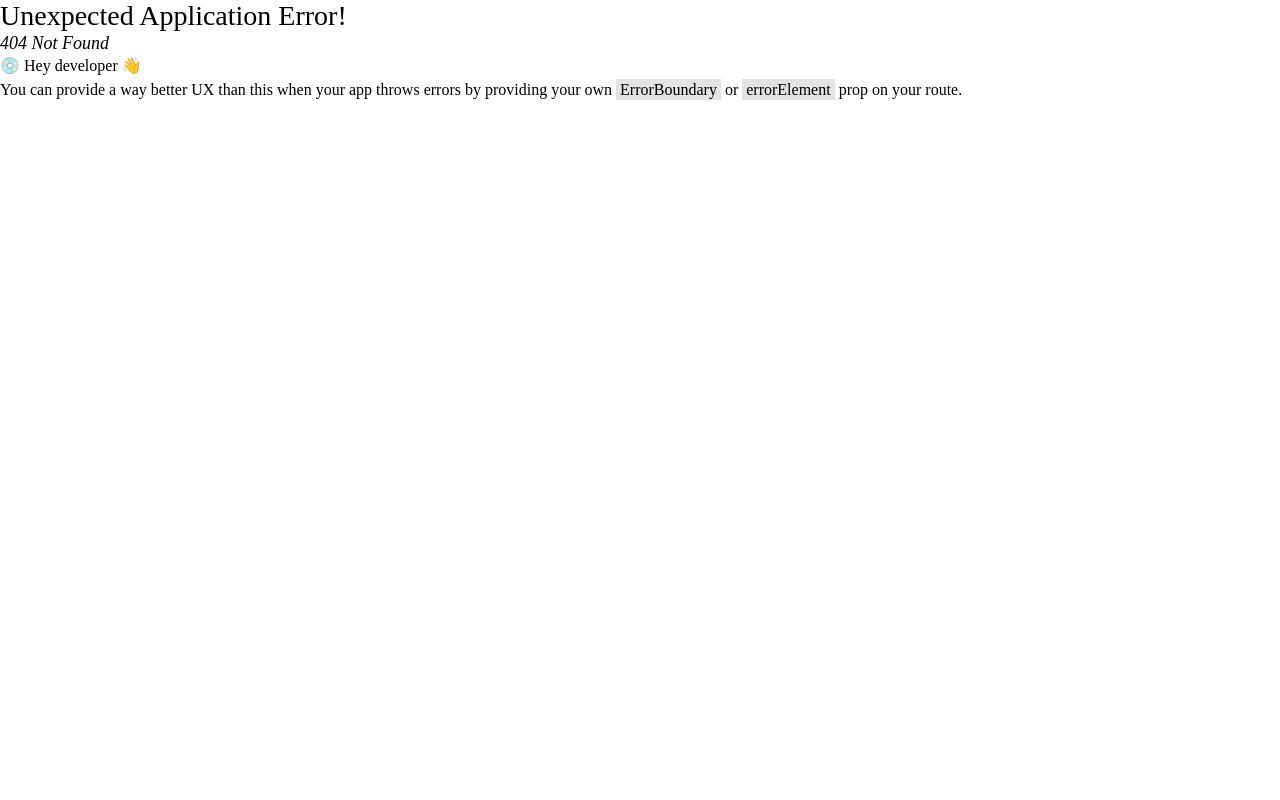
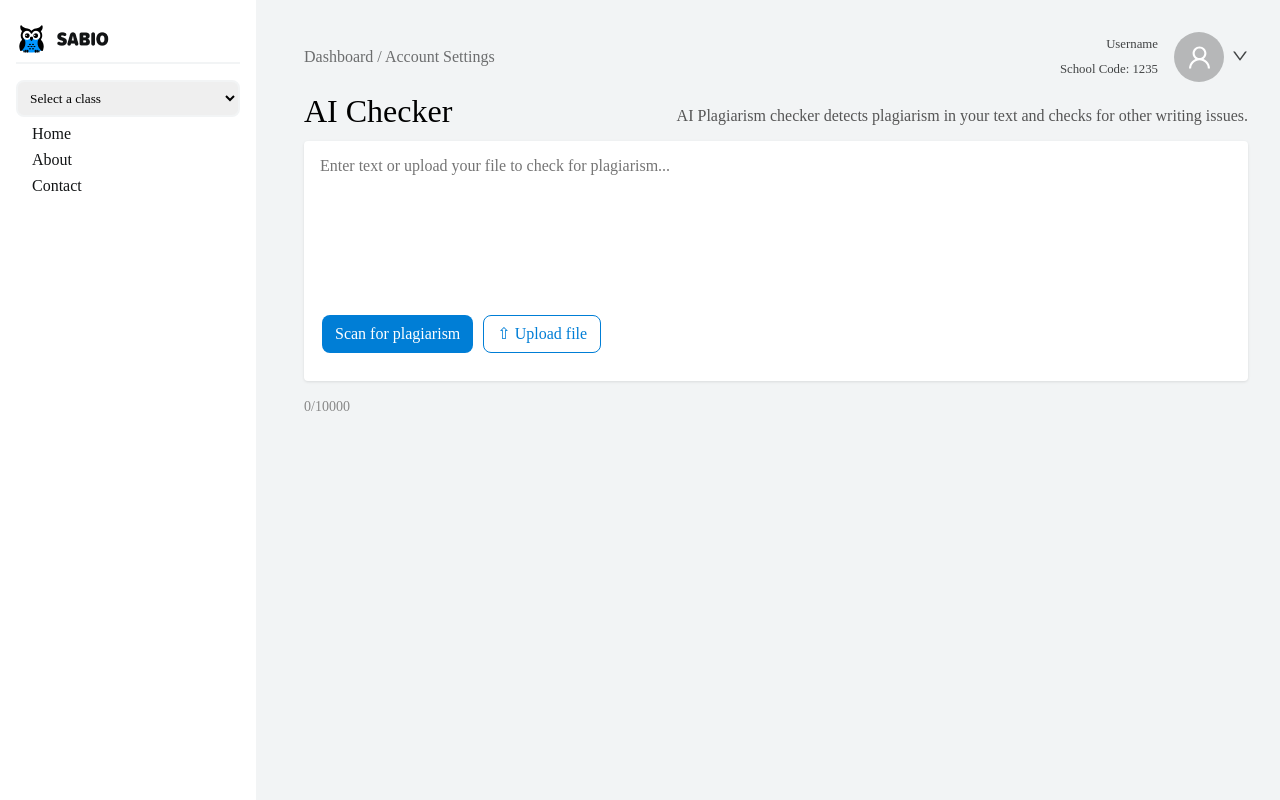
Before and after one commit to DMV-DEV/FE-SABIO, a React (Create React App) app: page /checker in a window 1280 px wide. Before the commit this address had no page. Built offline with nearby package versions, Linux system fonts and the light colour scheme; a web font is replaced by a local one.

Commit message:
AI Checker done

```diff
--- a/src/index.css
+++ b/src/index.css
@@ -72,3 +72,22 @@ button:hover{
 .button__underlined:hover{
   background-color: transparent;
 }
+
+.button__nobackground{
+  font-size: 1rem;
+  font-weight: 460;
+  line-height: 1.5rem;
+  padding:  0.375rem 0.813rem ;
+  background-color: var(--white);
+  color: var(--blue1);
+  border-radius: 0.5rem;
+  border: 1px solid var(--blue1);
+  cursor: pointer;
+  transition: background-color 0.3s, color 0.3s;
+}
+
+.button__nobackground:hover{
+  color: var(--white);
+  background-color: var(--blue2);
+  border: 1px solid var(--blue2);
+}
--- a/src/pages/AIChecker/AIChecker.jsx
+++ b/src/pages/AIChecker/AIChecker.jsx
@@ -20,10 +20,13 @@ const AIChecker = () => {
 
   return (
     <div className="ai-checker">
+      <div className="ai-checker__header">
         <h1 className="ai-checker__title">AI Checker</h1>
         <p className="ai-checker__description">
           AI Plagiarism checker detects plagiarism in your text and checks for other writing issues.
         </p>
+      </div>
+      <div className="ai-checker__textarea-container">
         <textarea
           className="ai-checker__textarea"
           placeholder="Enter text or upload your file to check for plagiarism..."
@@ -31,8 +34,9 @@ const AIChecker = () => {
           onChange={handleTextChange}
         />
         <div className="ai-checker__buttons">
-        <button className="ai-checker__button" onClick={handleScan}>Scan for plagiarism</button>
-        <input className="ai-checker__file-input" type="file" onChange={handleFileChange} />
+          <button onClick={handleScan}>Scan for plagiarism</button>
+          <button className="button__nobackground" onClick={handleScan}>⇧  Upload file</button>
+        </div>
       </div>
       <p className="ai-checker__char-count">{text.length}/10000</p>
     </div>
--- a/src/pages/AIChecker/aichecker.css
+++ b/src/pages/AIChecker/aichecker.css
@@ -1,9 +1,14 @@
 .ai-checker {
-    max-width: 800px;
-    margin: 0 auto;
-    padding: 20px;
-    text-align: center;
-    font-family: Arial, sans-serif;
+  max-width: 100%;
+
+  padding-left: 3rem;
+  padding-right: 2rem;
+}
+
+.ai-checker__header {
+  display: flex;
+  justify-content: space-between;
+  align-items: center;
 }
 
 .ai-checker__title {
@@ -13,43 +18,34 @@
 
 .ai-checker__description {
   color: #555;
+  margin-left: 20px;
+}
+
+.ai-checker__textarea-container {
+  position: relative;
 }
 
 .ai-checker__textarea {
   width: 100%;
-    height: 150px;
-    padding: 10px;
+  height: 15rem;
+  padding: 1rem;
   margin-bottom: 10px;
-    border: 1px solid #ccc;
+  border: none;
   border-radius: 4px;
   resize: none;
   font-size: 16px;
+  box-sizing: border-box;
+  box-shadow: 0 1px 3px rgba(0, 0, 0, 0.1);
 }
 
 .ai-checker__buttons {
+  position: absolute;
+  bottom: 10px;
+  left: 10px;
   display: flex;
-    justify-content: center;
   gap: 10px;
-    margin-bottom: 10px;
-  }
-
-  .ai-checker__button {
-    padding: 10px 20px;
-    font-size: 16px;
-    color: #fff;
-    background-color: #007bff;
-    border: none;
-    border-radius: 4px;
-    cursor: pointer;
-  }
-
-  .ai-checker__button:hover {
-    background-color: #0056b3;
-  }
-
-  .ai-checker__file-input {
-    padding: 10px;
-    font-size: 16px;
+  margin-bottom: 2rem;
+  margin-left: 0.5rem;
 }
 
 .ai-checker__char-count {
--- a/src/routes/Router.jsx
+++ b/src/routes/Router.jsx
@@ -1,6 +1,7 @@
 import { createBrowserRouter } from 'react-router-dom';
 import App from '../App';
 import Login from '../pages/login/Login';
+import AIChecker from '../pages/AIChecker/AIChecker'
 
 export const router = createBrowserRouter([
     {
@@ -9,6 +10,7 @@ export const router = createBrowserRouter([
         // errorElement: <ErrorPage/>,
         children:[
             {path: '/Login', element: <Login/>},
+            {path: '/checker', element: <AIChecker/>},
         ],
     },
 ]);
```
Also changed, not shown: public/upload.png (added). Lines whose indentation alone changed are shown as unchanged.
